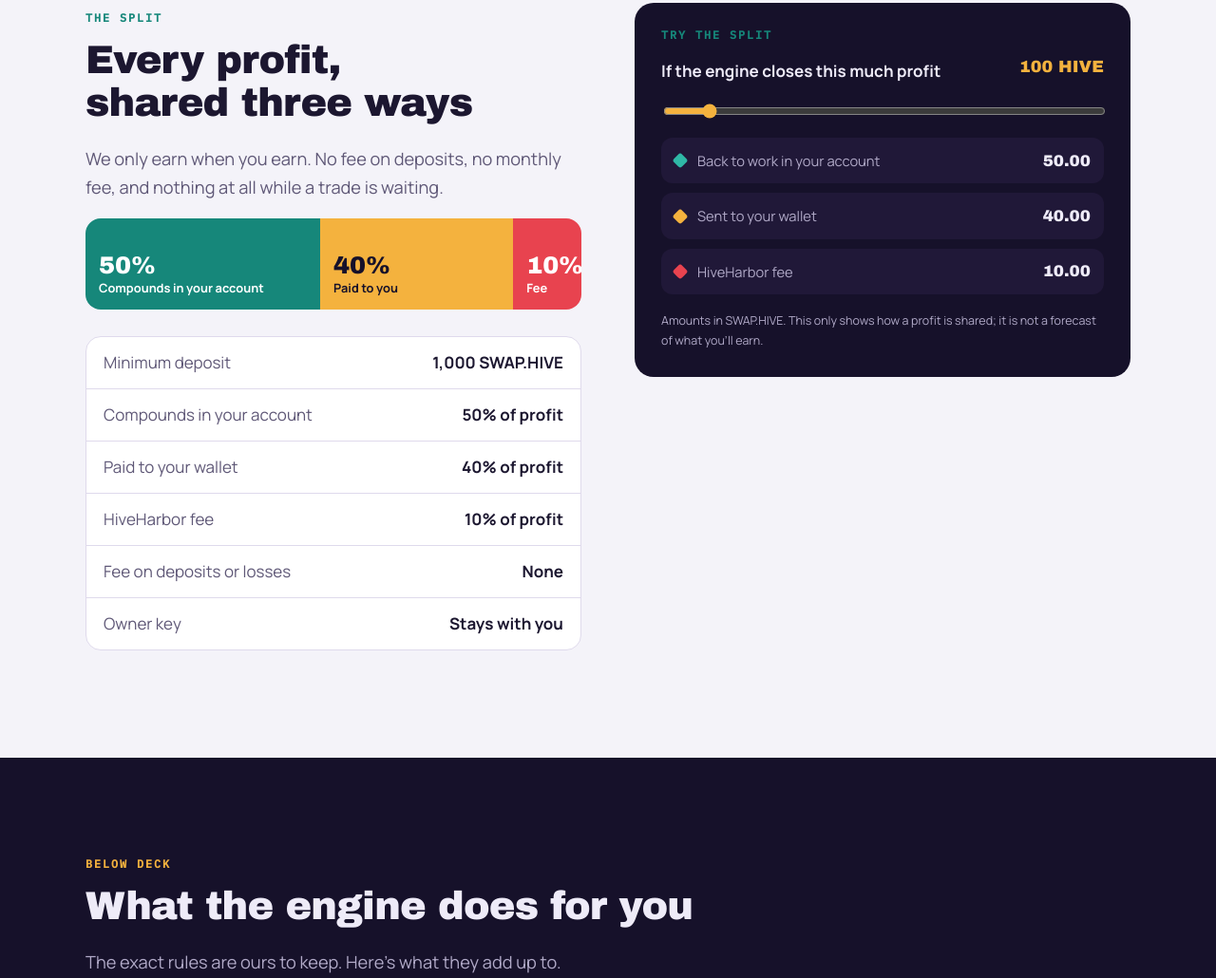
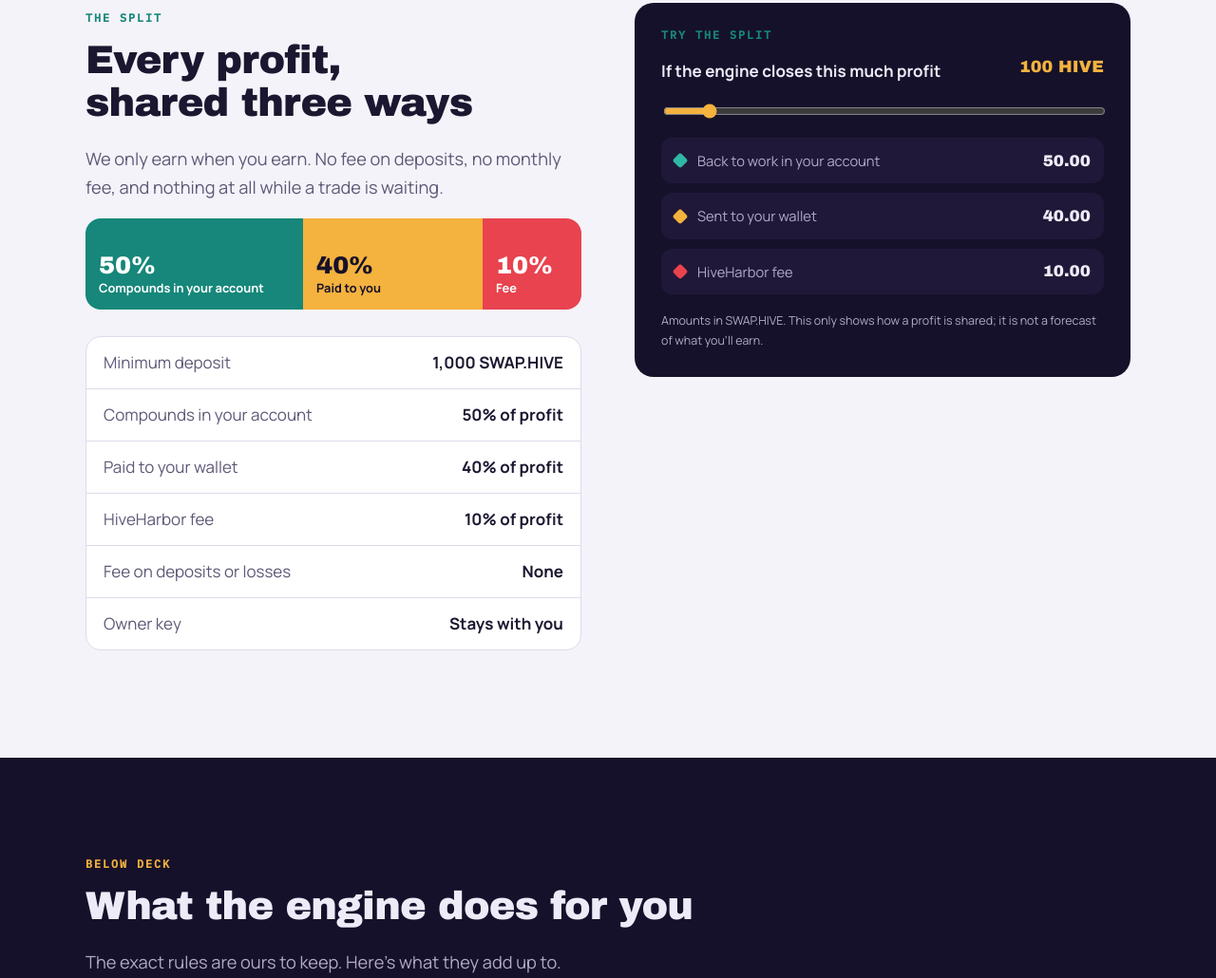
Before and after one commit to MuhammadQasimButt/MuhammadQasimButt.github.io, a plain HTML site: page hiveharbor/index.html in a window 1280 px wide. Shown: the part 2758-3788 px from the top of the page at 95% size. Drawn offline with Linux system fonts and the light colour scheme; no server answers; a web font is replaced by a local one.

Commit message:
Split bar: room for the 10% fee

```diff
--- a/hiveharbor/index.html
+++ b/hiveharbor/index.html
@@ -143,11 +143,11 @@ nav .wrap{display:flex;align-items:center;justify-content:space-between;height:6
 /* split / calculator */
 .ballast{display:flex;height:96px;border-radius:16px;overflow:hidden;margin-top:6px}
 .ballast div{display:flex;flex-direction:column;justify-content:flex-end;padding:12px 14px;min-width:0;transition:flex .4s}
-.ballast b{font:800 1.6rem var(--display);line-height:1}
+.ballast b{font:800 1.6rem var(--display);line-height:1;white-space:nowrap}
 .ballast span{font-size:.8rem;font-weight:700;white-space:nowrap;overflow:hidden;text-overflow:ellipsis}
 .b-keep{flex:50;background:var(--lagoon-deep);color:#fff}
 .b-you{flex:40;background:var(--honey);color:var(--night)}
-.b-fee{flex:10;min-width:74px;background:var(--hive);color:#fff}
+.ballast .b-fee{flex:10;min-width:104px;background:var(--hive);color:#fff}
 .calc{background:var(--night);color:var(--on-night);border-radius:var(--radius);padding:28px;display:grid;gap:18px}
 .calc label{font-weight:700;display:flex;justify-content:space-between;gap:10px;flex-wrap:wrap}
 .calc label output{font:700 1.1rem var(--display);color:var(--honey)}
```
